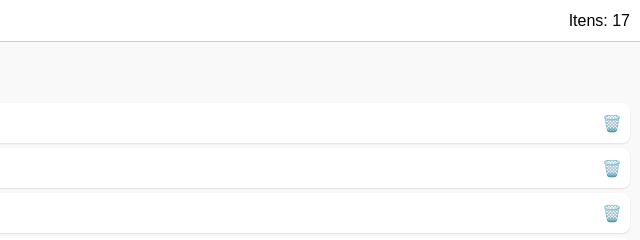
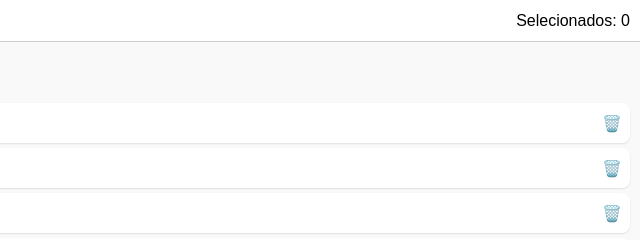
Before and after one commit to Nando0701/Lista-de-Mercado, a plain HTML site: page index.html in a window 1280 px wide. Shown: the top 240 px of the page, 640-1280 px from the left. Drawn offline with Linux system fonts and the light colour scheme.

Commit message:
Add files via upload

```diff
--- a/index.html
+++ b/index.html
@@ -24,7 +24,7 @@
 
 <header>
     <h1>Lista de Compras</h1>
-    <div class="counter">Itens: <span id="itemCount">0</span></div>
+    <div class="counter">Selecionados: <span id="itemCount">0</span></div>
 </header>
 
 <div style="padding: 10px;">
@@ -59,7 +59,8 @@
             .filter(i => filter === 'all' || (filter === 'toBuy' && i.buy) || (filter === 'notSelected' && !i.buy))
             .sort((a, b) => a.name.localeCompare(b.name));
 
-        document.getElementById('itemCount').innerText = filtered.length;
+        const selectedCount = items.filter(i => i.buy).length;
+        document.getElementById('itemCount').innerText = selectedCount;
 
         filtered.forEach(item => {
             const div = document.createElement('div');
```
